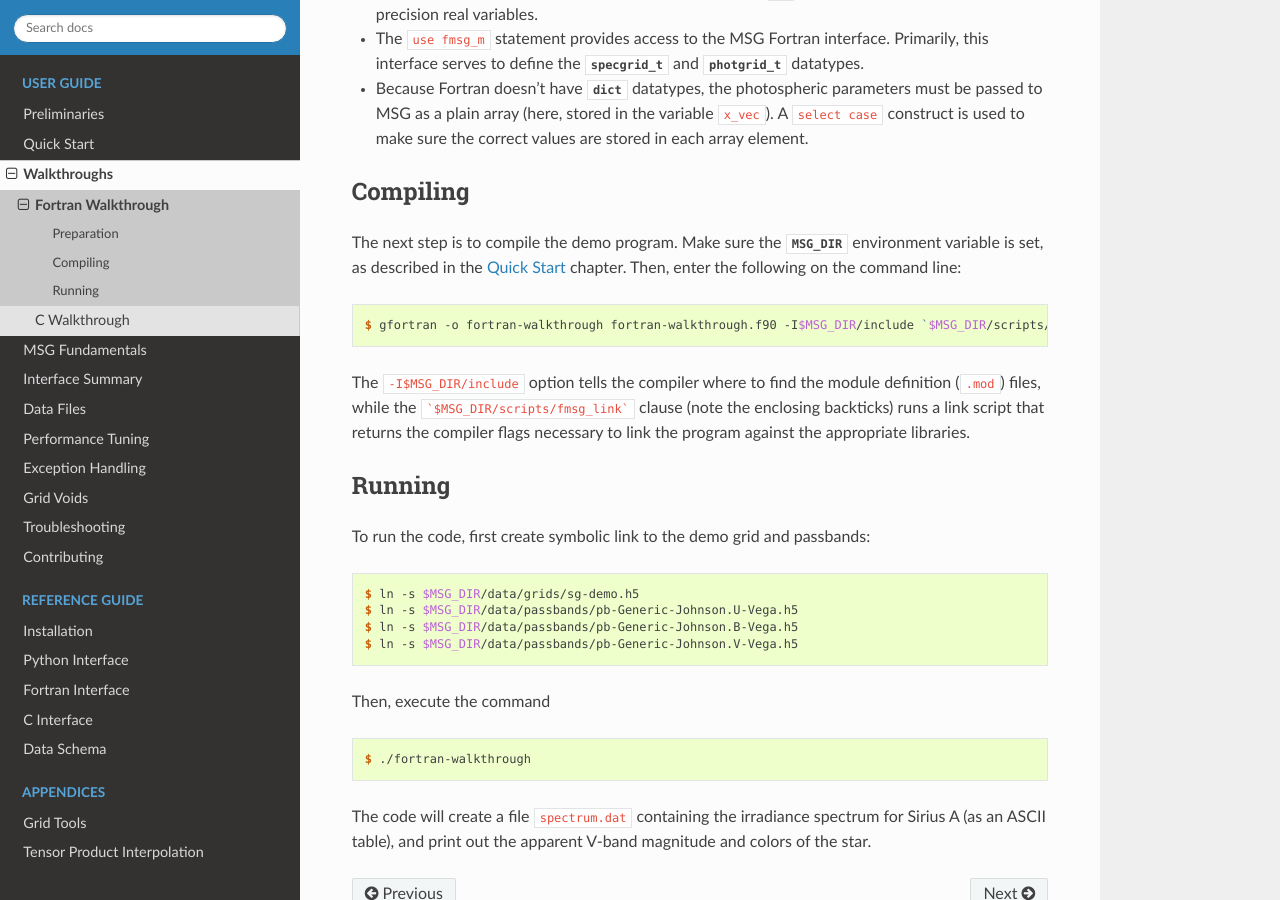
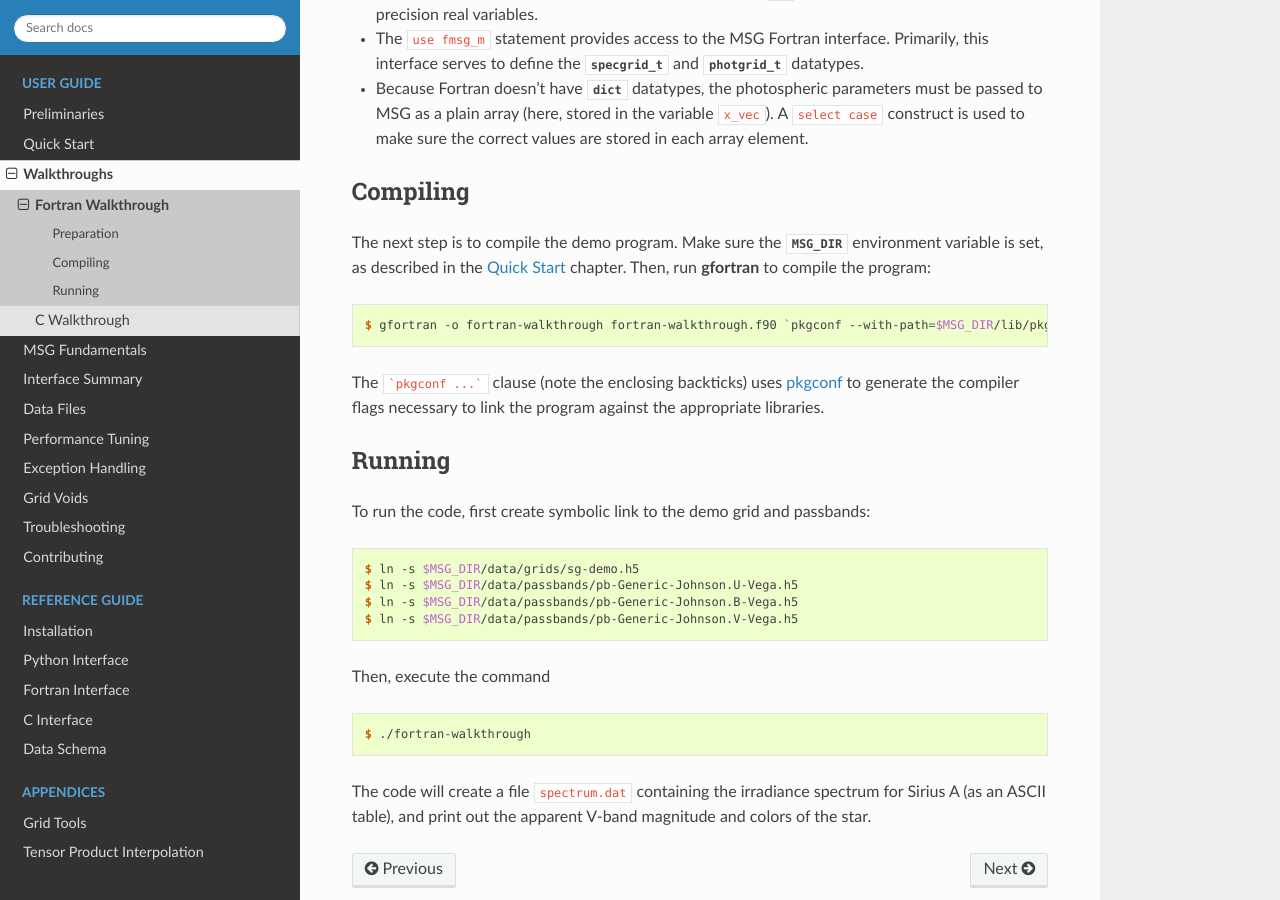
Before and after one commit to rhdtownsend/msg, a Sphinx documentation site: the page built from docs/source/user-guide/walkthroughs/fortran-walkthrough.rst, in a window 1280 px wide and 900 px high, scrolled down 580 px. Built offline with Sphinx 7.4.7 and the Read the Docs theme 3.1.0, drawn with Linux system fonts in a browser that asks for light colours.

Commit message:
Switched over to pkgconf for linker management

````diff
--- a/docs/source/user-guide/walkthroughs/fortran-walkthrough.rst
+++ b/docs/source/user-guide/walkthroughs/fortran-walkthrough.rst
@@ -37,16 +37,15 @@ Compiling
 
 The next step is to compile the demo program. Make sure the
 :envvar:`MSG_DIR` environment variable is set, as described in the
-:ref:`quick-start` chapter. Then, enter the following on the command line:
+:ref:`quick-start` chapter. Then, run :command:`gfortran` to compile the
+program:
 
 .. code-block:: console
 
-   $ gfortran -o fortran-walkthrough fortran-walkthrough.f90 -I$MSG_DIR/include `$MSG_DIR/scripts/fmsg_link`
+   $ gfortran -o fortran-walkthrough fortran-walkthrough.f90 `pkgconf --with-path=$MSG_DIR/lib/pkgconfig --cflags --libs fmsg`
 
-The ``-I$MSG_DIR/include`` option tells the compiler where to find
-the module definition (:file:`.mod`) files, while the
-```$MSG_DIR/scripts/fmsg_link``` clause (note the enclosing
-backticks) runs a link script that returns the compiler flags
+The ```pkgconf ...``` clause (note the enclosing backticks) uses
+`pkgconf <http://pkgconf.org/>`__ to generate the compiler flags
 necessary to link the program against the appropriate libraries.
 
 Running
````
Also changed, not shown: docs/source/ref-guide/c-interface.rst (+5 -4 lines), docs/source/ref-guide/fortran-interface.rst (+5 -4 lines), docs/source/user-guide/walkthroughs/c-walkthrough.rst (+4 -6 lines), 9 other files.
